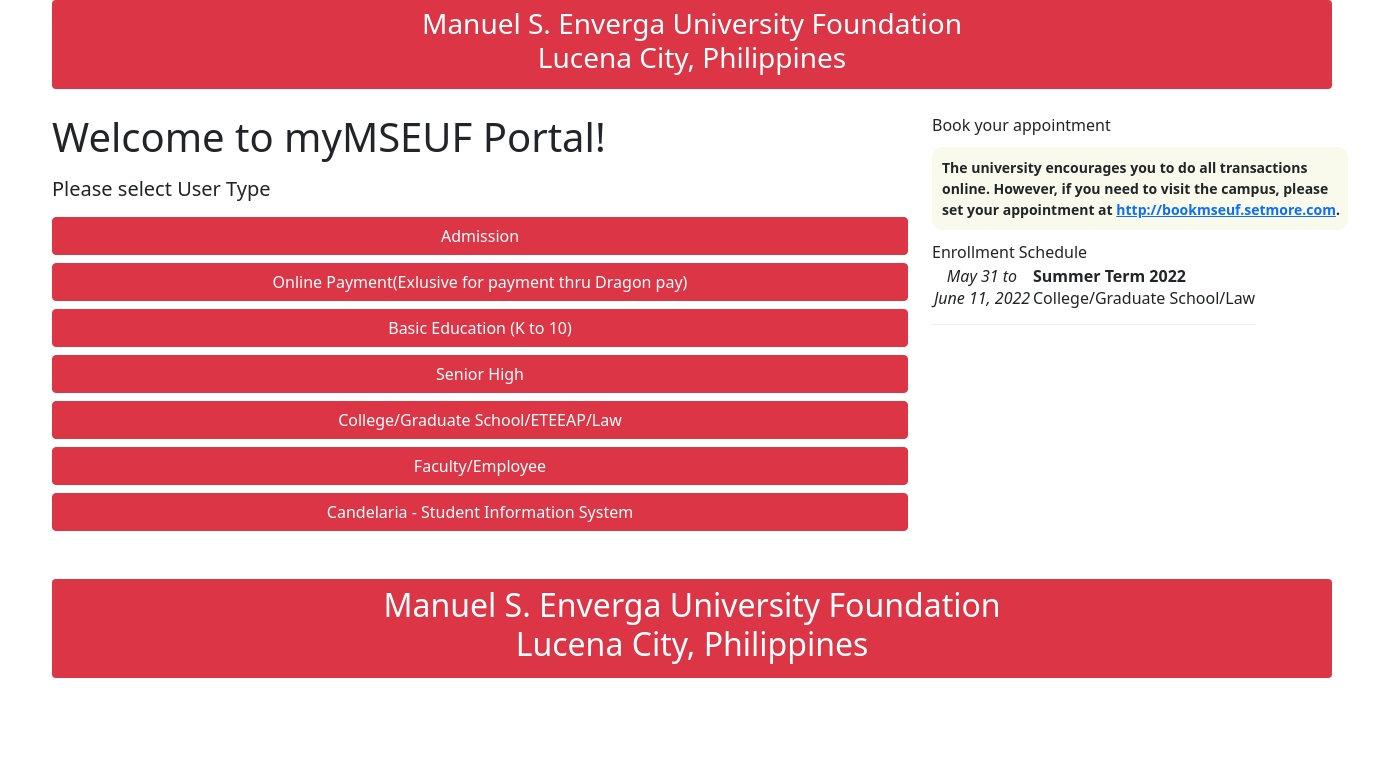
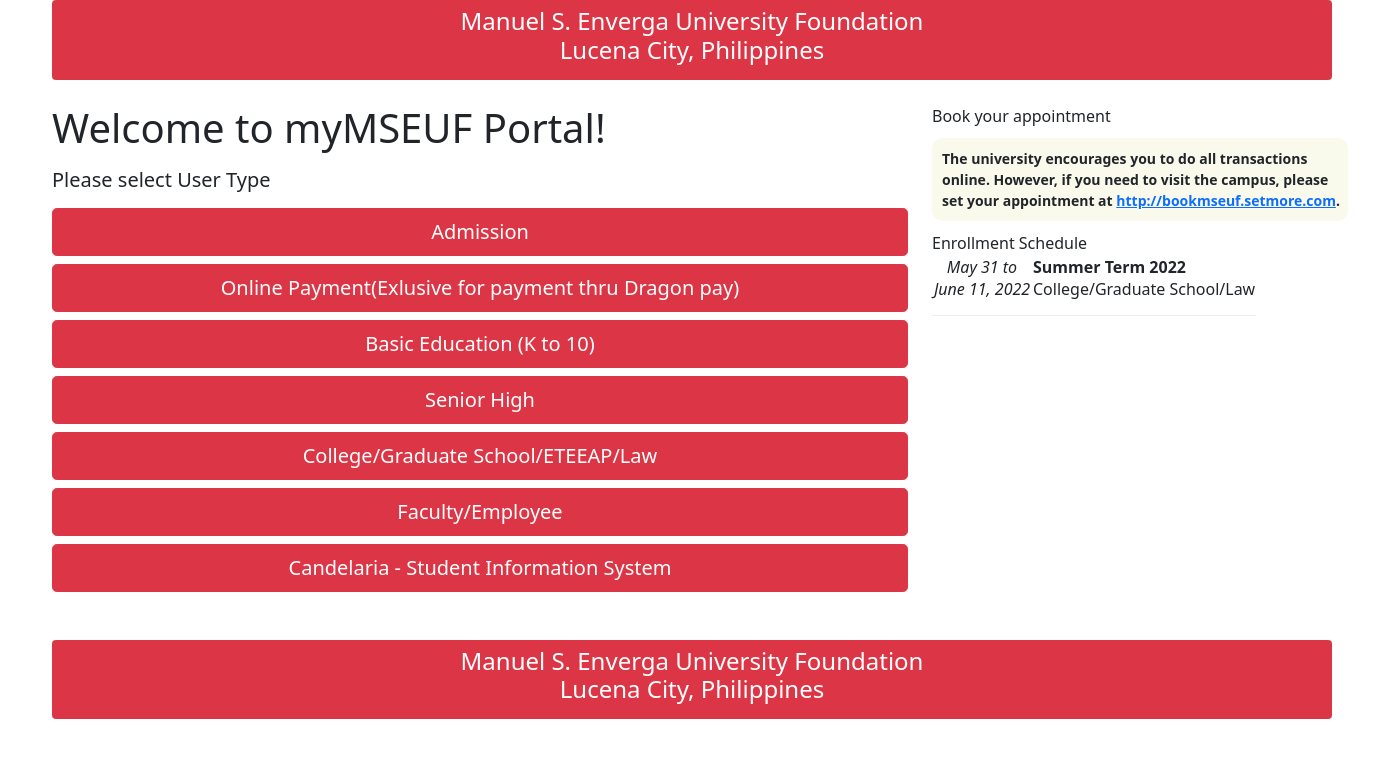
Before and after one commit to beyond34/test-midterm, a Django app: page / in a window 1400 px wide. Shown: the top 758 px of the page. Run offline with Django 4.2, Linux system fonts and the light colour scheme.

Commit message:
midified midterm exam

```diff
--- a/aquino_midterm_exam/templates/index.html
+++ b/aquino_midterm_exam/templates/index.html
@@ -11,28 +11,28 @@
     <div class="container lg">
         <!--Header-->
         <div  class="badge fs-5 bg-danger text-wrap" style="width: 80rem;" >
-            <h3>Manuel S. Enverga University Foundation <br>
-                Lucena City,  Philippines</h3>
+            <h4>Manuel S. Enverga University Foundation <br>
+                Lucena City,  Philippines</h4>
         </div><br><br>
 
         <!--Content-->
             <div class="row">
                 <!--Menu-->
                 <div class="col">
-                    <div class="d-grid gap-2">
+                    <div class="d-grid gap-2 ">
                         <div class="common-title">
                             <h1><span class="glyphicon glyphicon-th-large"></span> Welcome to myMSEUF Portal!</h1>
                         </div>
                         <div class="common-subtitle">
                             <h5>Please select User Type</h5>
                         </div>
-                        <button class="btn btn-danger" type="button">Admission</button>
-                        <button class="btn btn-danger" type="button">Online Payment(Exlusive for payment thru Dragon pay) </button>
-                        <button class="btn btn-danger" type="button">Basic Education (K to 10)</button>
-                        <button class="btn btn-danger" type="button">Senior High </button>
-                        <button class="btn btn-danger" type="button">College/Graduate School/ETEEAP/Law</button>
-                        <button class="btn btn-danger" type="button">Faculty/Employee</button>
-                        <button class="btn btn-danger" type="button">Candelaria - Student Information System</button>
+                        <button class="btn btn-danger btn-lg" type="button"> Admission</button>
+                        <button class="btn btn-danger btn-lg" type="button">Online Payment(Exlusive for payment thru Dragon pay) </button>
+                        <button class="btn btn-danger btn-lg" type="button">Basic Education (K to 10)</button>
+                        <button class="btn btn-danger btn-lg" type="button">Senior High </button>
+                        <button class="btn btn-danger btn-lg" type="button">College/Graduate School/ETEEAP/Law</button>
+                        <button class="btn btn-danger btn-lg" type="button">Faculty/Employee</button>
+                        <button class="btn btn-danger btn-lg" type="button">Candelaria - Student Information System</button>
                     </div> <br><br>
                 </div>
                 <!--Announcement-->
@@ -74,8 +74,8 @@
                 <div class="container-lg">
                     <!--Header-->
                     <div class="badge fs-5 bg-danger text-wrap" style="width: 80rem;">
-                        <h2>Manuel S. Enverga University Foundation <br>
-                            Lucena City,  Philippines</h2>
+                        <h4>Manuel S. Enverga University Foundation <br>
+                            Lucena City,  Philippines</h4>
                     </div><br><br>
 
     </div>
```
